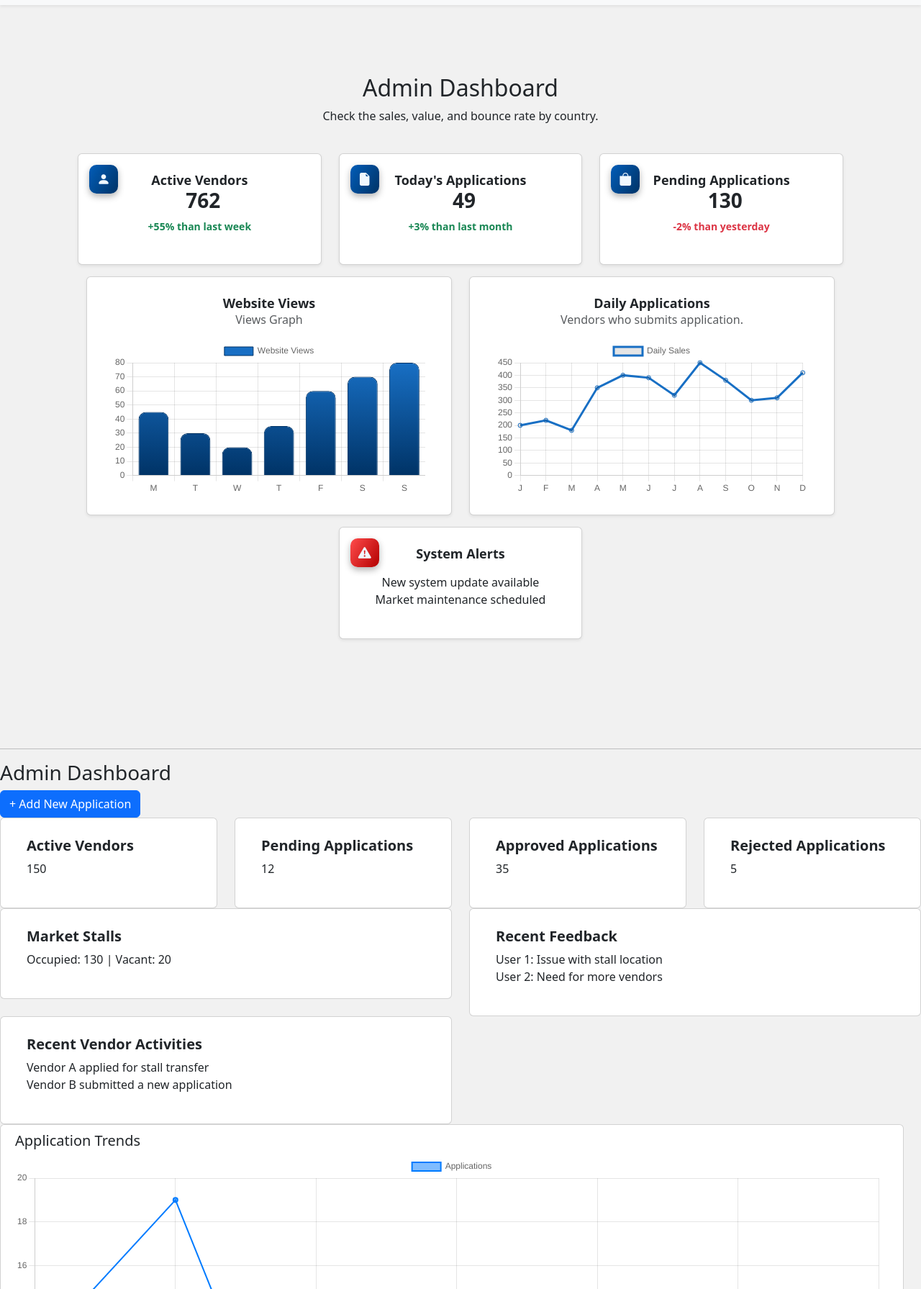
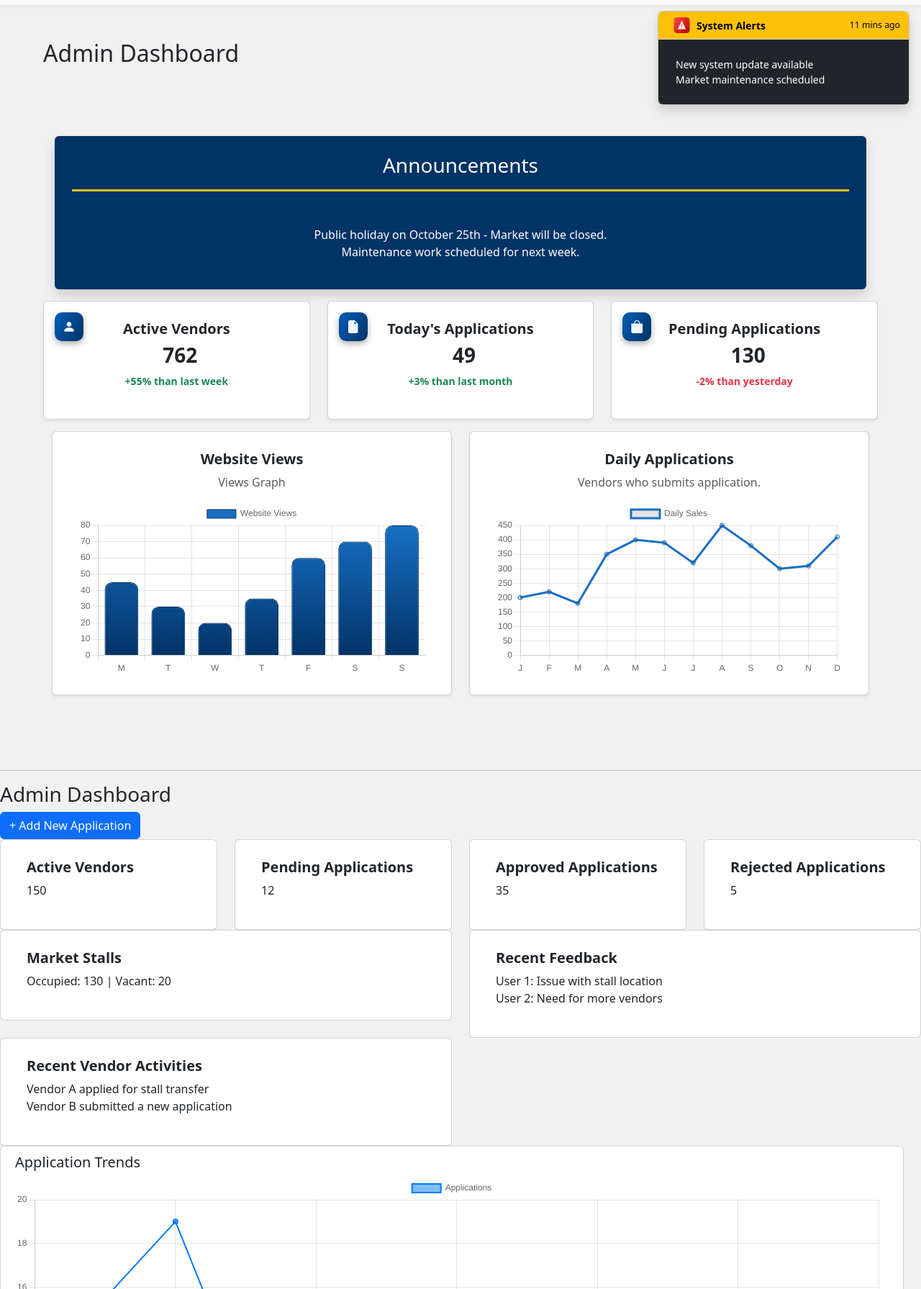
Before and after one commit to reyes-9/lgu_market_sys, a PHP site: page /lgu_market_sys/pages/admin/home/index.php in a window 1280 px wide. Shown: the part 49-1840 px from the top of the page at 72% size. Run offline with PHP 8.4, Linux system fonts and the light colour scheme.

Commit message:
change login href & admin design

```diff
--- a/assets/css/admin.css
+++ b/assets/css/admin.css
@@ -1,9 +1,10 @@
 @import url('main.css');
 
-body{
+body {
     /* box-sizing: border-box; */
-    background-color:rgb(245, 245, 245);
+    background-color: rgb(245, 245, 245);
 }
+
 /* .profile.light{
     background-color: #003366;
     color: var(--bs-light);
@@ -26,11 +27,6 @@ body{
     margin-top: 20px;
 }
 
-.stat-title {
-    margin-bottom: 0;
-    font-size: 18px;
-    font-weight: bold;
-}
 
 .stat-change {
     font-size: 14px;
@@ -64,8 +60,8 @@ body{
     margin-left: 10px;
 }
 
-.system_alert_icon{
-    position: absolute;
+/* .system_alert_icon {
+    position: relative;
     top: 15px;
     left: 15px;
     width: 40px;
@@ -78,16 +74,27 @@ body{
     border-radius: 10px;
     color: aliceblue;
     font-size: 18px;
+} */
+
+.line{
+    border-bottom: 3px solid #ffc107;
+
+}
+
+.announcement{
+    background-color: #003366;
+    color: #fff;
 }
 
 /* Table */
-
 .custom-table.light td {
     padding: 15px;
-    background-color: #003366; /* Custom background color */
+    background-color: #003366;
     color: var(--bs-light);
 }
 
-table td button{
+table td button {
     background-color: #ffc107;
 }
+
+/* Toast */
--- a/pages/actions/login_action.php
+++ b/pages/actions/login_action.php
@@ -63,7 +63,7 @@ if (!isset($_POST['csrf_token']) || !hash_equals($_SESSION['csrf_token'], $_POST
                 $user = $stmt->fetch(PDO::FETCH_ASSOC);
 
                 $_SESSION['user_id'] = $user['id'];
-                header('Location: home/');
+                header('Location: ../../');
                 exit();
             }
         }
--- a/pages/admin/home/index.php
+++ b/pages/admin/home/index.php
@@ -4,7 +4,7 @@
 <head>
   <meta charset="UTF-8">
   <meta name="viewport" content="width=device-width, initial-scale=1.0">
-  <title>Vendor Portal - Public Market Monitoring System</title>
+  <title>Admin - Public Market Monitoring System</title>
   <link rel="icon" type="image/png" href="../favicon_192.png">
   <link href="https://cdn.jsdelivr.net/npm/bootstrap@5.3.3/dist/css/bootstrap.min.css" rel="stylesheet" integrity="sha384-QWTKZyjpPEjISv5WaRU9OFeRpok6YctnYmDr5pNlyT2bRjXh0JMhjY6hW+ALEwIH" crossorigin="anonymous">
   <link rel="stylesheet" href="https://cdn.jsdelivr.net/npm/bootstrap-icons@1.11.3/font/bootstrap-icons.min.css">
@@ -47,15 +47,53 @@
     </div>
   </nav>
 
+  <!-- Toast -->
+  <div class="toast-container mt-5 p-3 top-0 end-0">
+    <div role="alert" aria-live="assertive" aria-atomic="true" class="toast fade show" data-bs-autohide="false">
+      <div class="toast-header text-bg-warning rounded-top">
+        <svg class="mx-2" width="25" height="22" viewBox="0 0 100 100" xmlns="http://www.w3.org/2000/svg">
+          <rect x="0" y="0" width="100" height="100" rx="20" fill="url(#grad1)" />
+          <defs>
+            <linearGradient id="grad1" x1="0%" y1="0%" x2="100%" y2="100%">
+              <stop offset="0%" style="stop-color:#ff4c4c;stop-opacity:1" />
+              <stop offset="100%" style="stop-color:#b30000;stop-opacity:1" />
+            </linearGradient>
+          </defs>
+          <polygon points="50,20 75,75 25,75" fill="white" />
+          <rect x="47" y="40" width="6" height="20" fill="#ff4c4c" />
+          <circle cx="50" cy="70" r="3" fill="#ff4c4c" />
+        </svg>
+        <strong class="me-auto">System Alerts</strong>
+        <small>11 mins ago</small>
+      </div>
+      <div class="toast-body text-bg-dark rounded-bottom p-4">
+        New system update available <br>
+        Market maintenance scheduled
+      </div>
+    </div>
+  </div>
+
+
+
   <div class="container-fluid p-0">
-    <div class="row m-5 p-5">
+    <div class="row m-5">
+      <h2>Admin Dashboard</h2>
+    </div>
+
+    <div class="row m-4 p-4">
       <div class="container-fluid">
+        <div class="row announcement p-4 m-3 text-center rounded shadow">
+          <div class="line">
+            <h3 class="stat-title mb-3">Announcements</h3>
+          </div>
 
-        <!-- Title and subtitle -->
-        <div class="row text-center mb-4">
-          <h2>Admin Dashboard</h2>
-          <p>Check the sales, value, and bounce rate by country.</p>
+          <ul class="list-unstyled mt-5">
+            <li> Public holiday on October 25th - Market will be closed.</li>
+            <li> Maintenance work scheduled for next week.</li>
+          </ul>
         </div>
+
+
 
         <!-- Statistic Cards Row -->
         <div class="row  justify-content-center align-items-center text-center mb-4">
@@ -125,25 +163,13 @@
             </div>
           </div>
 
-          <div class="col-md-4 mb-3">
-            <div class="card shadow-sm position-relative">
-              <div class="system_alert_icon">
-                <i class="bi bi-exclamation-triangle-fill"></i>
-              </div>
-              <div class="card-body">
-                <h5 class="stat-title mb-3">System Alerts</h5>
-                <ul class="list-unstyled">
-                  <li>New system update available</li>
-                  <li>Market maintenance scheduled</li>
-                </ul>
-              </div>
-            </div>
-          </div>
-
         </div>
       </div>
     </div>
+
+
   </div>
+
 
 
   <hr>
```
